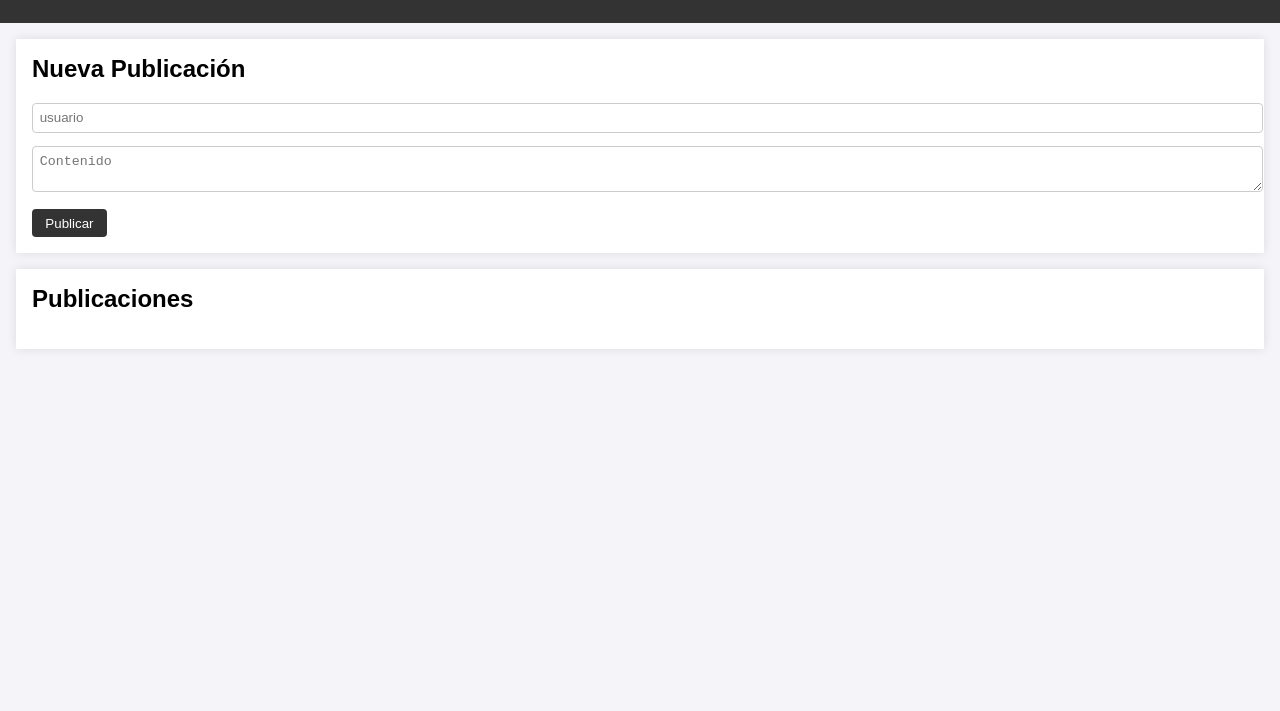
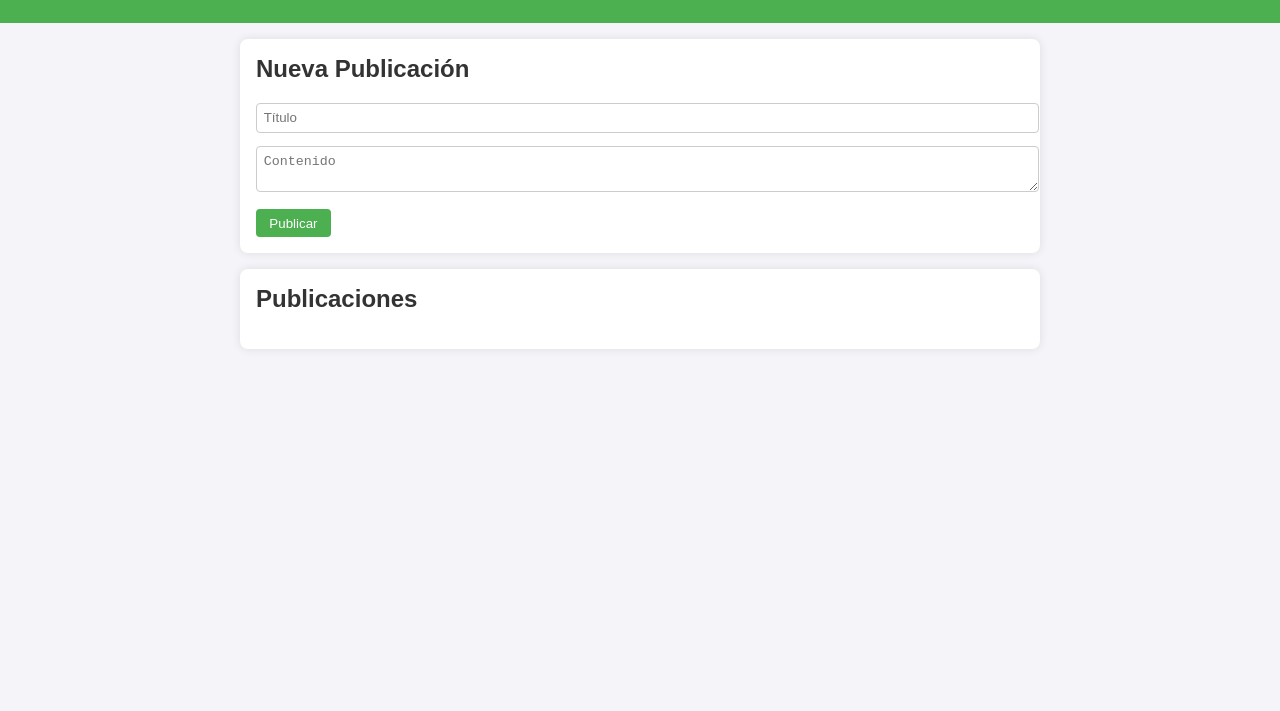
Before and after one commit to forodiscucion/foroMujeresHablan1, a plain HTML site: page index.html in a window 1280 px wide. Shown: the part 89-800 px from the top of the page. Drawn offline with Linux system fonts and the light colour scheme.

Commit message:
Add files via upload

```diff
--- a/index.html
+++ b/index.html
@@ -14,7 +14,7 @@
     <section id="new-post">
       <h2>Nueva Publicación</h2>
       <form id="post-form">
-        <input type="text" id="post-title" placeholder="usuario" required>
+        <input type="text" id="post-title" placeholder="Título" required>
         <textarea id="post-content" placeholder="Contenido" required></textarea>
         <button type="submit">Publicar</button>
       </form>
--- a/script.js
+++ b/script.js
@@ -17,7 +17,7 @@ document.getElementById('post-form').addEventListener('submit', function(event)
 
     document.getElementById('post-list').appendChild(post);
 
-    // Clear the form
+    // Limpiar el formulario
     document.getElementById('post-title').value = '';
     document.getElementById('post-content').value = '';
   });
--- a/style.css
+++ b/style.css
@@ -1,12 +1,13 @@
 body {
-    font-family: Arial, sans-serif;
+    font-family: 'Arial', sans-serif;
     background-color: #f4f4f9;
     margin: 0;
     padding: 0;
+    color: #333;
   }
 
   header {
-    background-color: #333;
+    background-color: #4CAF50;
     color: white;
     padding: 1em;
     text-align: center;
@@ -14,12 +15,15 @@ body {
 
   main {
     padding: 1em;
+    max-width: 800px;
+    margin: 0 auto;
   }
 
   #new-post {
     background-color: #fff;
     padding: 1em;
     margin-bottom: 1em;
+    border-radius: 8px;
     box-shadow: 0 0 10px rgba(0, 0, 0, 0.1);
   }
 
@@ -38,19 +42,20 @@ body {
   #new-post button {
     padding: 0.5em 1em;
     border: none;
-    background-color: #333;
+    background-color: #4CAF50;
     color: white;
     border-radius: 4px;
     cursor: pointer;
   }
 
   #new-post button:hover {
-    background-color: #555;
+    background-color: #45a049;
   }
 
   #posts {
     background-color: #fff;
     padding: 1em;
+    border-radius: 8px;
     box-shadow: 0 0 10px rgba(0, 0, 0, 0.1);
   }
 
@@ -63,8 +68,13 @@ body {
     padding: 1em 0;
   }
 
+  .post:last-child {
+    border-bottom: none;
+  }
+
   .post h3 {
     margin: 0 0 0.5em;
+    color: #4CAF50;
   }
 
   .post p {
```
